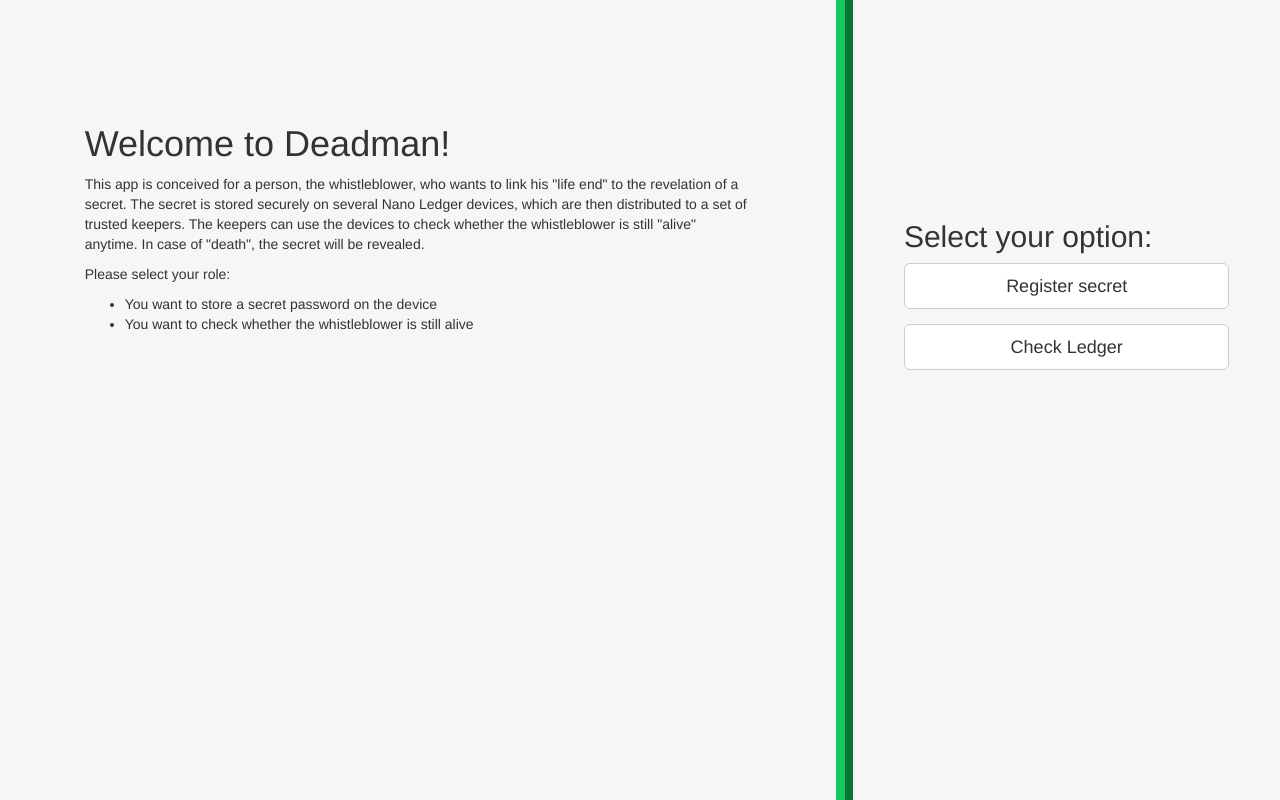
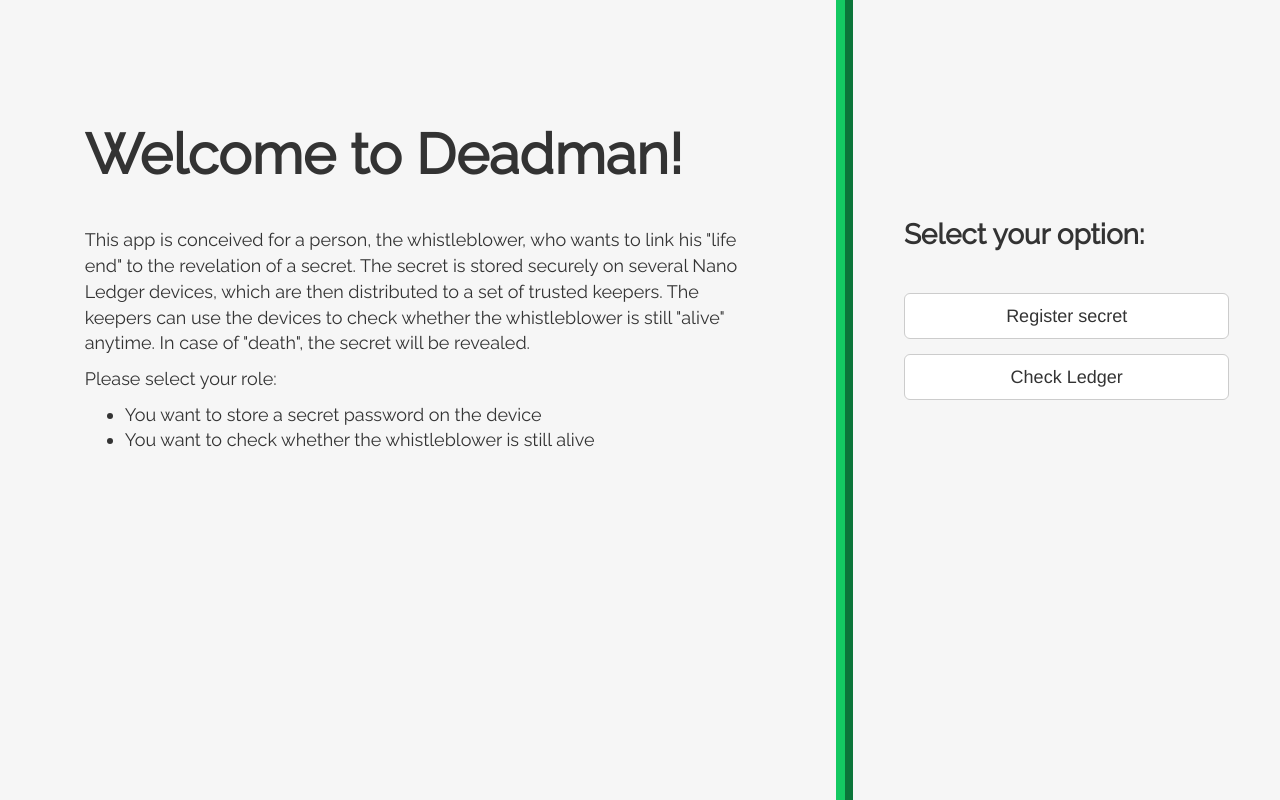
Before and after one commit to alfredonuhe/chainhack, a plain HTML site: page index.html in a window 1280 px wide. Drawn offline with Linux system fonts and the light colour scheme.

Commit message:
Added font styles.

```diff
--- a/css/style.css
+++ b/css/style.css
@@ -28,6 +28,28 @@
     display: none;
     margin-left: 10%;
     margin-right: 10%;
+}
+
+p, li {
+    font-family: 'Raleway', sans-serif;
+    font-size: 18px;
+    word-wrap: break-word;
+}
+
+h1 {
+    font-family: 'Raleway', sans-serif;
+    font-size: 400%;
+    font-weight: 700;
+    margin-bottom: 5%;
+    word-wrap: break-word;
+}
+
+h2 {
+    font-family: 'Raleway', sans-serif;
+    font-size: 200%;
+    font-weight: 700;
+    margin-bottom: 10%;
+    word-wrap: break-word;
 }
 
 
--- a/index.html
+++ b/index.html
@@ -11,6 +11,8 @@
     <link rel="stylesheet" href="./css/bootstrap.min.css" media="screen">
     <link rel="stylesheet" href="./css/bootstrap-datetimepicker.min.css">
     <link rel="stylesheet" href="./css/style.css">
+
+    <link href="https://fonts.googleapis.com/css?family=Raleway" rel="stylesheet">
 
     <script type="text/javascript" src="./js/jquery-1.9.1.min.js"></script>
     <script type="text/javascript" src="./js/main.js"></script>
```
